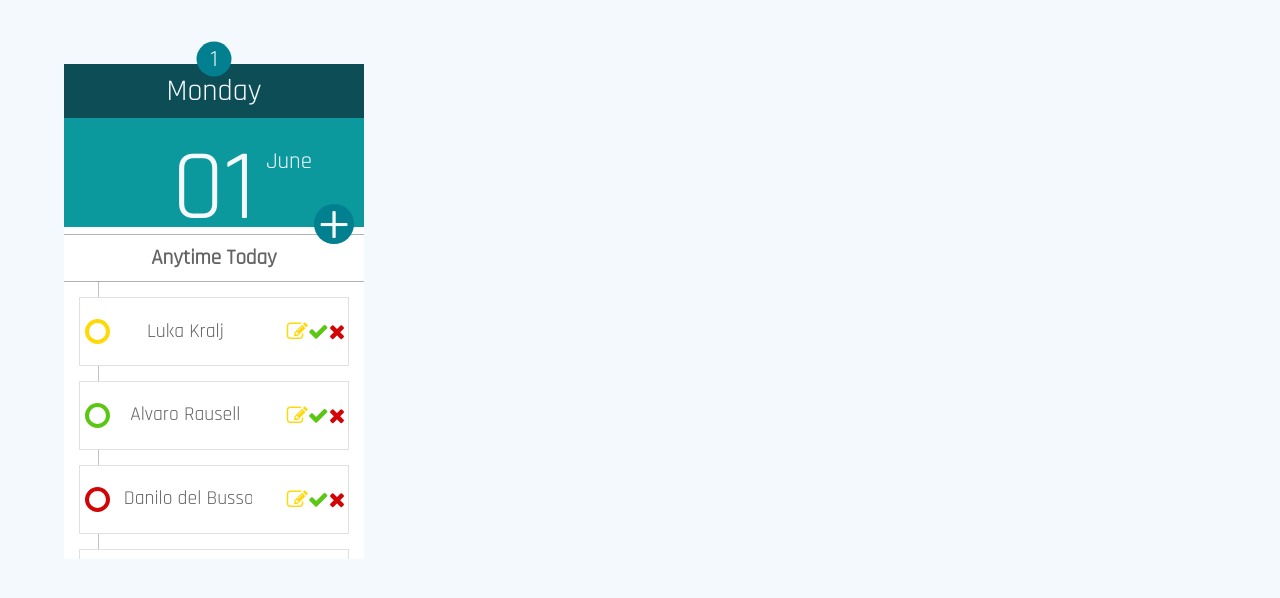
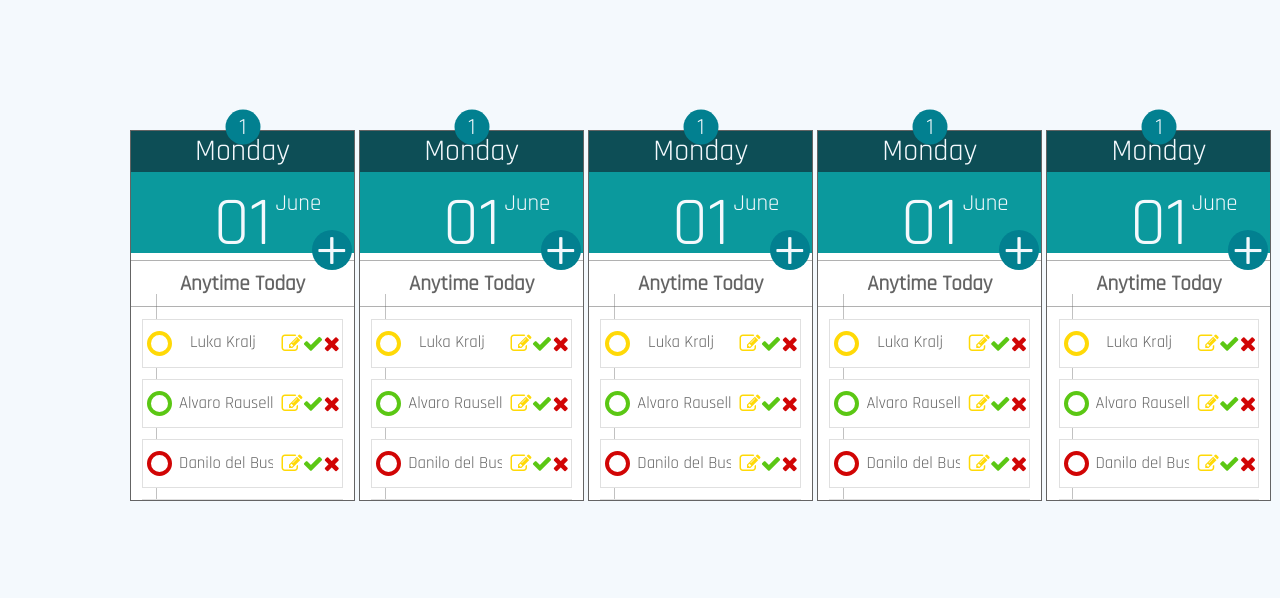
Before and after one commit to danilo-archive/bloodtest-diary, a React (Create React App) app in the folder client/: page / in a window 1280 px wide. Shown: the top 598 px of the page. Built offline with nearby package versions, Linux system fonts and the light colour scheme.

Commit message:
Setup WeekView

```diff
--- a/client/src/components/App.js
+++ b/client/src/components/App.js
@@ -4,11 +4,12 @@ import "./App.css";
 
 import Login from "./login";
 import CalendarDay from "./calendar/CalendarDay";
+import WeekView from "./calendar/WeekView.js";
 class App extends Component {
   render() {
     return (
       <div>
-        <CalendarDay />
+        <WeekView />
       </div>
     );
   }
--- a/client/src/components/calendar/AppointmentInfo.js
+++ b/client/src/components/calendar/AppointmentInfo.js
@@ -2,13 +2,13 @@ import styled from "styled-components";
 import React from "react";
 
 const NameDiv = styled.div`
-  padding: 2%;
-  margin: 5%;
+  padding: 3%;
+  margin: 2.5%;
   width: 50%;
-  height: 80%;
+  height: 200%;
   color: #646464;
   font-family: "Rajdhani", sans-serif;
-  font-size: 140%;
+  font-size: 120%;
   overflow: scroll;
   white-space: nowrap;
 `;
--- a/client/src/components/calendar/CalendarDay.js
+++ b/client/src/components/calendar/CalendarDay.js
@@ -52,18 +52,19 @@ const APPOINTMENTS_EXAMPLE_SCHEDULED = [
   },
   {
     status: "pending",
-    patientName: "IDK Who Else To Put",
+    patientName: "Just A Very Long Name To Test This",
     time: "23:30"
   }
 ];
 const CalendarContainer = styled.div`
-  margin: 5%;
-  padding: 10%;
-  width: 300px;
-  height: 495px;
+  margin: 0.2%;
+  padding: 0%;
+  width: 225px;
+  height: 371.25px;
   background-color: white;
   padding: 0;
   position: relative;
+  border: solid 1px #646464;
 `;
 
 class CalendarDay extends React.Component {
--- a/client/src/components/calendar/DateText.js
+++ b/client/src/components/calendar/DateText.js
@@ -6,7 +6,7 @@ import Label from "../Label";
 export default props => {
   return (
     <>
-      <Label style={{ left: "50%", top: "65%" }} fontSize="100px" margin="0">
+      <Label style={{ left: "50%", top: "65%" }} fontSize="490%" margin="0">
         {props.day}
       </Label>
       <Label style={{ left: "75%", top: "40%" }} fontSize="163%" margin="0">
--- /dev/null
+++ b/client/src/components/calendar/WeekView.js
@@ -0,0 +1,22 @@
+import React from "react";
+import styled from "styled-components";
+import CalendarDay from "./CalendarDay";
+
+const WeekContainer = styled.div`
+  display: flex;
+  flex-direction: row;
+  margin: 10%;
+`;
+export default class WeekView extends React.Component {
+  render() {
+    return (
+      <WeekContainer>
+        <CalendarDay />
+        <CalendarDay />
+        <CalendarDay />
+        <CalendarDay />
+        <CalendarDay />
+      </WeekContainer>
+    );
+  }
+}
```
